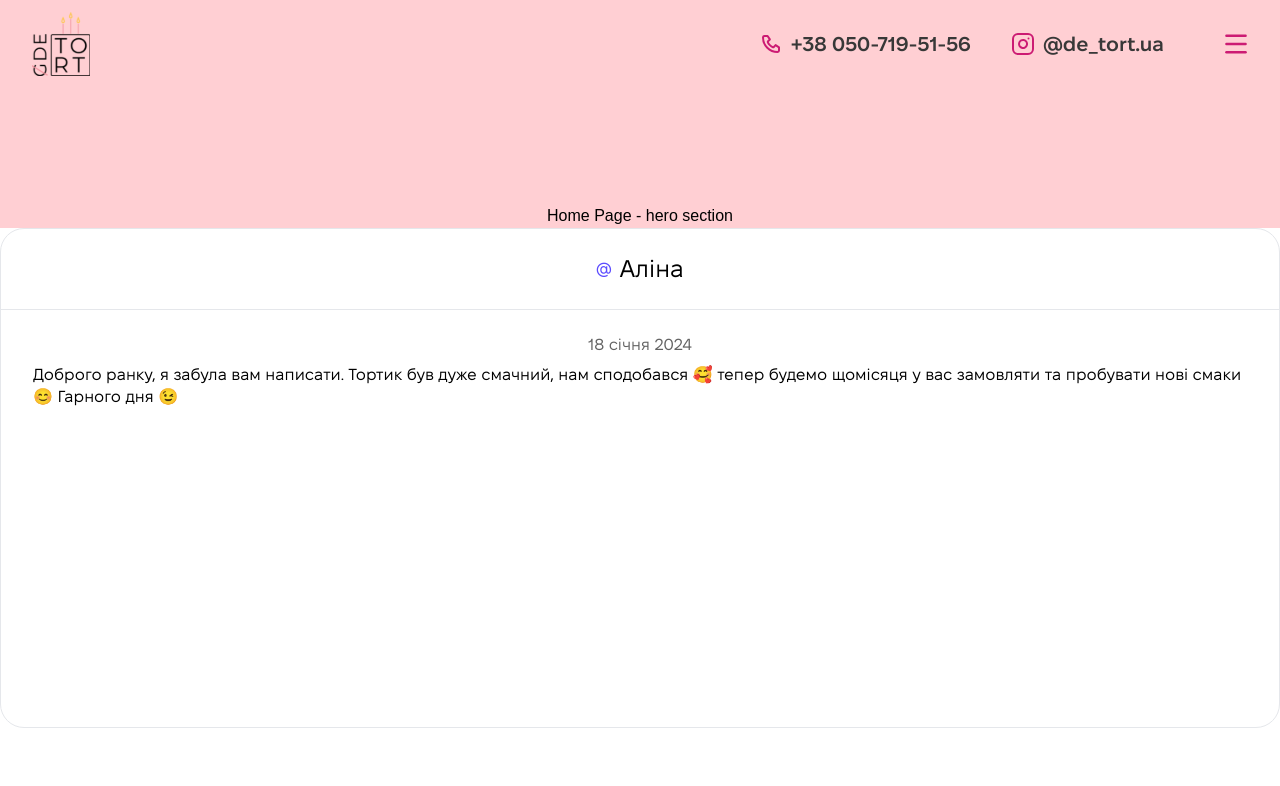
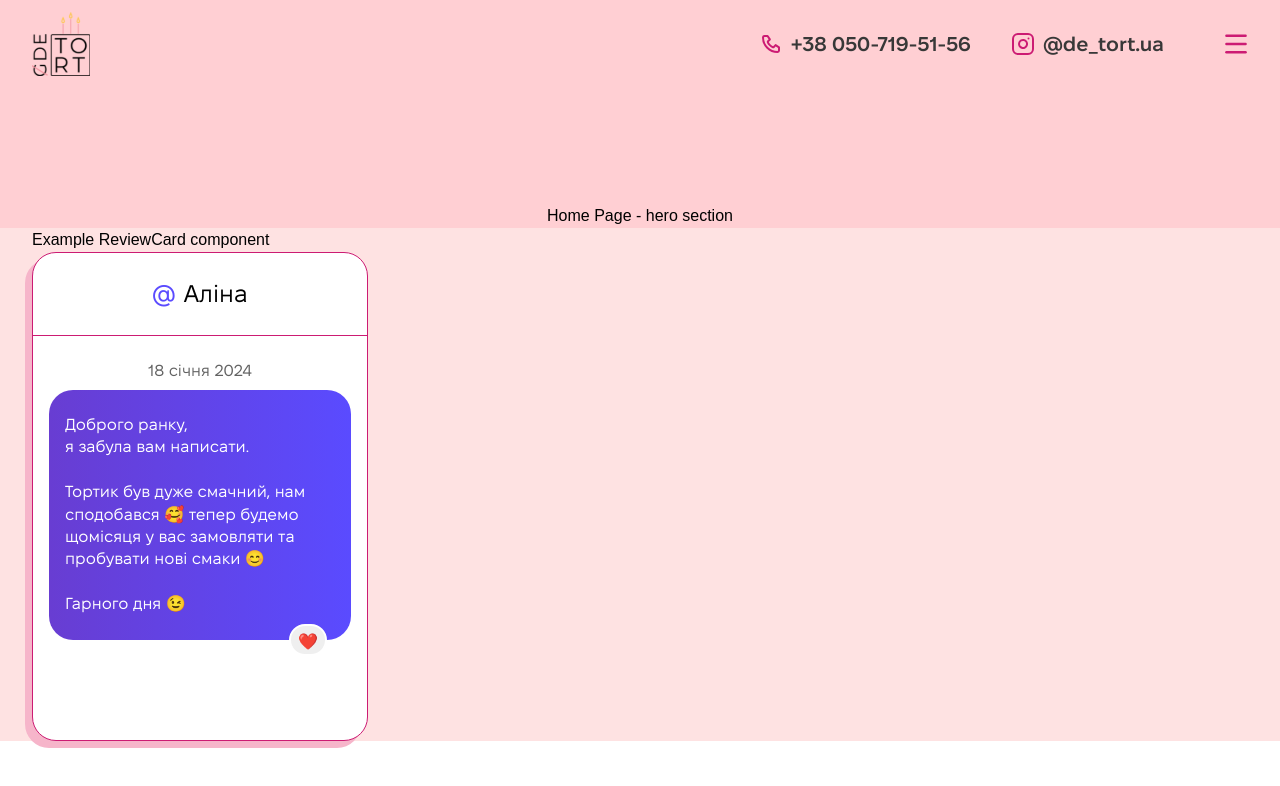
Before and after one commit to SoftRyzen-internship/de-tort, a Next.js app: page / in a window 1280 px wide. Shown: the top 786 px of the page. Built offline with nearby package versions, Linux system fonts and the light colour scheme; a web font is replaced by a local one.

Commit message:
card add

```diff
--- a/src/app/page.tsx
+++ b/src/app/page.tsx
@@ -3,7 +3,7 @@
 // import Example from "@/components/Example";
 // import { SectionTitleExamples } from "@/components/ui/SectionTitle/SectionTitleExamples";
 
-import { ReviewCard } from "@/components/ui/ReviewCard";
+import Example from "@/components/Example";
 
 export default async function Home() {
   return (
@@ -13,8 +13,7 @@ export default async function Home() {
       </section>
 
       {/* <ContactLinks variant="footer" /> */}
-      {/* <Example /> */}
-      <ReviewCard />
+      <Example />
       {/* <SectionTitleExamples /> */}
     </>
   );
--- a/src/components/Example.tsx
+++ b/src/components/Example.tsx
@@ -1,16 +1,20 @@
 import React from "react";
-
-import { LinkButton } from "./ui/LinkButton";
+import { ReviewCard } from "./ui/ReviewCard";
 
 export const Example: React.FC = () => {
+  const text = `Доброго ранку,
+  я забула вам написати.
+
+  Тортик був дуже смачний, нам сподобався 🥰 тепер будемо щомісяця у вас замовляти та пробувати нові смаки 😊
+
+  Гарного дня 😉`;
+  const author = "Аліна";
+  const date = "18 cічня 2024";
+
   return (
     <div className="container bg-red-100">
-      <h2>Example Button component</h2>
-      <LinkButton label="Каталог тортів" href="/page" className="mb-5" />
-
-      <div className=" bg-red-100">
-        <LinkButton label="міні торти" secondaryLabel="Набір" href="/" />
-      </div>
+      <h2>Example ReviewCard component</h2>
+      <ReviewCard author={author} text={text} date={date} />
     </div>
   );
 };
--- a/src/components/ui/ReviewCard/ReviewCard.tsx
+++ b/src/components/ui/ReviewCard/ReviewCard.tsx
@@ -1,25 +1,23 @@
 import { ReviewCardProps } from "./types";
 
-const text = `Доброго ранку,
-я забула вам написати.
-
-Тортик був дуже смачний, нам сподобався 🥰 тепер будемо щомісяця у вас замовляти та пробувати нові смаки 😊
-
-Гарного дня 😉`;
-const author = "Аліна";
-const date = "18 cічня 2024";
-
-export const ReviewCard: React.FC<ReviewCardProps> = () => {
+export const ReviewCard: React.FC<ReviewCardProps> = ({
+  author,
+  text,
+  date,
+}) => {
   return (
-    <div className=" font-fixel rounded-3xl border border-color-accent h-[500px] w-full text-base leading-normal">
-      <h2 className="py-[23px] flex-center gap-2 border-b ">
+    <div className="bg-white md:w-[336px] shadow-3xl-a font-fixel rounded-3xl border border-color-option-accent w-full text-base leading-normal">
+      <h2 className="py-6 flex-center gap-2 border-b border-color-option-accent text-[24px]">
         <span className="text-color-option-seven ">@</span>
-        <span className="text-[24px]">{author}</span>
+        <span>{author}</span>
       </h2>
-      <div className="py-6 px-8">
+      <div className="py-6 px-4 h-[404px]">
         <p className="text-center text-color-option-eight mb-2">{date}</p>
-        <div className="bg-gradient">
+        <div className="text-white relative bg-gradient-to-r whitespace-pre-line from-color-option-nine py-6 px-4 to-color-option-ten rounded-3xl ">
           <p>{text}</p>
+          <div className="w-[38px] text-center h-8 border-white border-2 rounded-full absolute  bottom-0  bg-color-bg-grey right-6 translate-y-1/2 flex-center text-[16px]">
+            <div className="size-4 flex-center translate-y-[3px]">❤️</div>
+          </div>
         </div>
       </div>
     </div>
--- a/src/components/ui/ReviewCard/types.ts
+++ b/src/components/ui/ReviewCard/types.ts
@@ -1,3 +1,5 @@
 export type ReviewCardProps = {
-  className?: string;
+  author: string;
+  text: string;
+  date: string;
 };
--- a/tailwind.config.ts
+++ b/tailwind.config.ts
@@ -35,6 +35,7 @@ const config: Config = {
       boxShadow: {
         "2xl": "-4px 4px 0px 0px #CC1B73",
         "3xl": "-7px 7px 0px 0px #CC1B73",
+        "3xl-a": "-7px 7px 0px 0px #F6B5CA",
       },
       // COLORS
       colors: {
@@ -43,6 +44,7 @@ const config: Config = {
           primary: "#FFF8F2",
           hero: "#FFCFD3",
           accent: "#F5D9E2",
+          grey: "#EFEFEF",
           extraAccent: "#FFF4CB",
           backdrop: "rgba(0, 0, 0, 0.66)",
         },
@@ -62,10 +64,16 @@ const config: Config = {
           sixth: "#A9003A",
           seven: "#5B4BFF",
           eight: "#626262",
+          nine: "#683DD2",
+          ten: "#5A4BFF",
+          accent: "#CC1B73",
         },
       },
-      linearGradientColors: {
-        "bg-gradient": ["180deg", "fixed", "#FFF8F2", "#FFCFD3"],
+      background: {
+        gradient: "linear-gradient(180deg, #683DD2 0%, #5A4BFF 100%)",
+      },
+      border: {
+        color: "linear-gradient(180deg, #683DD2 0%, #5A4BFF 100%)",
       },
       // FONTS
       fontFamily: {
```
Also changed, not shown: 1 other file (tests, documents, lock files or other folders).
